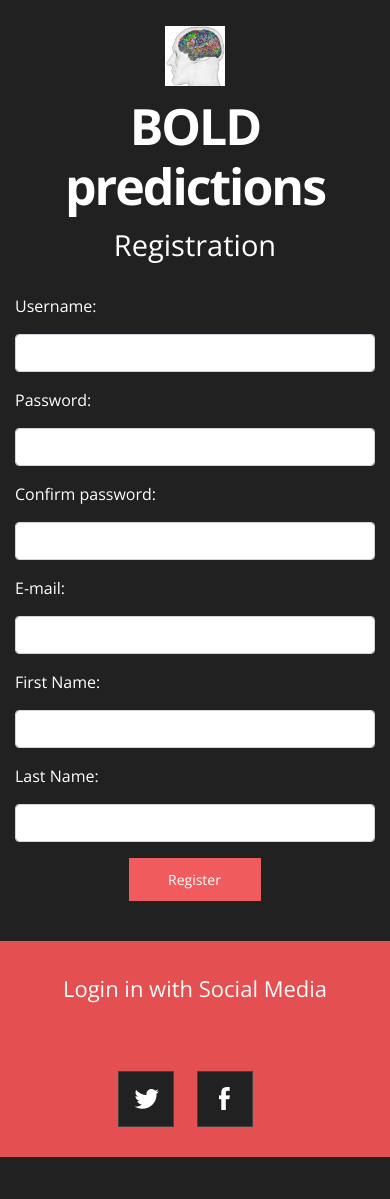
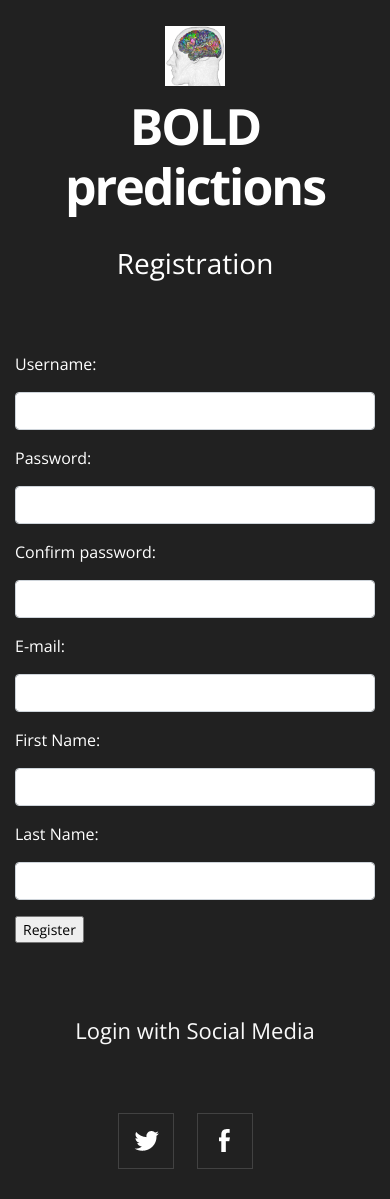
Before and after one commit to boldprediction/website, a Django app: page /register in a window 390 px wide. Before the commit the page ends 1157 px from the top, so only its background shows below. Run offline with Django 3.2, Linux system fonts and the light colour scheme; some libraries are stand-ins or nearby versions.

Commit message:
change the structure of css and html

```diff
--- a/boldpredict/static/boldpredict/styles.css
+++ b/boldpredict/static/boldpredict/styles.css
@@ -115,7 +115,7 @@ text-align: center;
 .twitterIcon, .facebookIcon, .linkedInIcon, .pintrestIcon{
 background: url('../images/social-icons.png') -74px 0px;
 }
- .twitterIcon:hover, .facebookIcon:hover, .linkedInIcon:hover, .pintrestIcon:hover{
+.twitterIcon:hover, .facebookIcon:hover, .linkedInIcon:hover, .pintrestIcon:hover{
 background-position-y: -33px;
 }
 .facebookIcon{
@@ -149,34 +149,6 @@ font-size: 24px;
 font-weight: normal;
 display: block;
 clear: both;
-}
-
-#subscribe p{
-text-align:center;
-}
-#subscribe input {/* background: rgba(255, 255, 255, 0.52); */color: #212121;vertical-align: middle;width: 280px;border: 1px solid #212121;padding: 10px;font-size: 14px;}
-#subscribe input[type="button"]{
-background: rgba(255, 255, 255, 1);
-width: auto;
-padding: 10px 25px;
-cursor: pointer;
-margin: 0 0 0 -6px;
-font-weight: bold;
-font-size: 14px;
-color: #888;
-}
-
-#subscribe input[type="button"]:hover{
-background:#1e7ccd;
-color:#fff;
-border:1px solid #1e7ccd;
-}
-#subscribe input[type="submit"] {
-    width: 132px;
-    margin-left: -1px;
-    background: #f05b5d;
-    border: 1px #f05b5d solid;
-    color: #fff;
 }
 .callback,
 .simple {
@@ -243,20 +215,7 @@ footer span{
 float:right;
 margin:10px;
 }
-.subscribe {background: #212121;}
-.features{background: #e44f51;}
-.features h2 {
-padding: 0 0 30px 0;
-}
-.features h4 {margin: 0px 0 10px 0;font-weight: bold;}
-.featuresPro{
-margin-bottom:30px;
-float:left;
-}
-.featuresPro{font-size:15px;color: #ffeaea;}
-.featuresPro .icon {
-    font-size: 34px;
-}
+
 @media(max-width:768px){
 	body {
 	min-width: initial !important;
@@ -266,41 +225,8 @@ float:left;
 	  margin-bottom:10px;
 	}
 }
-@media(max-width:420px){
-	h1{
-	float:initial;
-	text-align: center;
-	margin-left:0px;
-	margin-bottom:0px;
-	}
-	.styled div {
-	  margin-bottom:10px;
-	  font-size: 40px;
-	  font-weight: normal;
-	  text-align: center;
-	  width:50px;
-	  height:70px;
-	}
-	#Content h2 {
-	margin: 0px 0px 0px 0px;
-	padding: 0px;
-	text-align: center;
-	font-size: 29px;
-	font-weight: 300;
-	}
-	.styled {
-	margin-bottom: 30px;
-	}
-	#subscribe input[type="button"]{
-	margin-top:10px;
-	}
-	#subscribe input{
-	width:80%;
-	}
-	.featuresPro img {
-width: 100%;
+
+/* .login_btn{
+	background-position: 10px 0px;
 }
-	footer{
-	position:relative !important;
-	}
-}
+ */
--- a/boldpredict/templates/boldpredict/base.html
+++ b/boldpredict/templates/boldpredict/base.html
@@ -7,7 +7,6 @@
 		<link href="{% static 'boldpredict/styles.css' %}" rel="stylesheet" type="text/css">
 		{% block staticfiles %}
 		{% endblock %}
- 		<link href="{% static 'boldpredict/base.css' %}" rel="stylesheet" type="text/css">
         <!-- Bootstrap core CSS -->
 
 		<title>BOLD predictions</title>
@@ -15,17 +14,20 @@
 	<body>
 		<section class="main">
 			<div id="Content" class="wrapper topSection">
-				<div id="Header">
-					<div class="wrapper">
-						<div class="logo"><h1><img src="{% static 'images/logo.png' %}" />BOLD predictions</h1>	</div>
+				<!-- <div class = "row">
+					<a href="" title="login" class = "login_btn"> Login </a>
+				</div> -->
+				<div class = "row" >
+					<div id="Header">
+						<div class="wrapper">
+							<div class="logo"><h1><img src="{% static 'images/logo.png' %}" />BOLD predictions</h1>	</div>
+						</div>
 					</div>
 				</div>
-				{% block header %}
-				{% endblock %}
-				<!-- <h2>Stay tuned we're launching soon.</h2> 	 -->
-			<!-- <div class="countdown styled"></div> -->
 			</div>
 		</section>
+		{% block header %}
+		{% endblock %}
 
 		</div>
 		<div>
--- a/boldpredict/templates/boldpredict/register.html
+++ b/boldpredict/templates/boldpredict/register.html
@@ -1,24 +1,26 @@
 {% extends "boldpredict/base.html" %}
 
+{% block staticfiles %}
+{% load static %}
+<link href="{% static 'boldpredict/register.css' %}" rel="stylesheet" type="text/css">
+{% endblock %}
 
 {% block header %}
-	<h2>Registration</h2>
+<section>
+	<div id="Content" class="wrapper topSection">
+			<div id="Header">
+				<h2>Registration</h2>
+			</div>
+	</div>
+</section>
 {% endblock%}
 
 
 {% block content %}
 
 {% load static %}
-<section class="subscribe spacing">
+<section class="register spacing">
 	<div class="container">
-		<!-- <div class="row">
-			<div class="col-md-12">
-				<h1 class="text-center text-info" >
-					BOLDpredictions
-				</h1>
-			</div>
-		</div>
-		<hr> -->
 		<div class="row">
 
 			<div class="col-md-4">
@@ -41,8 +43,10 @@
 						</div>
 					{% endfor %}
 					{% csrf_token%}
-					<div id="subscribe">
-						<p class="subscribe-input"><input type="submit" value="Register" name="Submit"></p>
+					<div id="register">
+						<p class="register-input">
+							<input type="submit" value="Register" name="Submit">
+						</p>
 					</div>
 				</form>
 			</div>
@@ -51,13 +55,16 @@
 		</div>
 	</div>
 </section>
-<section class="features spacing">
+<section class="login spacing">
 	<div class="container">
-	<div id="subscribe">
-	<!-- <h2 class="text-center">Login in with Social Media</h2> -->
-	<h3>Login in with Social Media</h3>
+	<div id="register">
+	<h3>Login with Social Media</h3>
+		<!-- <p class="register-input">
+			<input type="submit" value="Login" name="Submit">
+		</p>  -->
 		<div id="socialIcons">
 			<ul>
+				<!-- <li><a href="" title="Boldprediction" class="boldIcon"> </a></li> -->
 				<li><a href="" title="Twitter" class="twitterIcon"></a></li>
 				<li><a href="" title="facebook" class="facebookIcon"></a></li>
 			</ul>
--- a/boldpredict/views.py
+++ b/boldpredict/views.py
@@ -16,7 +16,6 @@ def register_action(request):
     context['form'] = form
 
     if not form.is_valid():
-        # add error message here
         return render(request, 'boldpredict/register.html', context)
 
     new_user = User.objects.create_user(username=form.cleaned_data['username'],
```
Also changed, not shown: boldpredict/static/boldpredict/base.css (deleted, +0 -11 lines).
